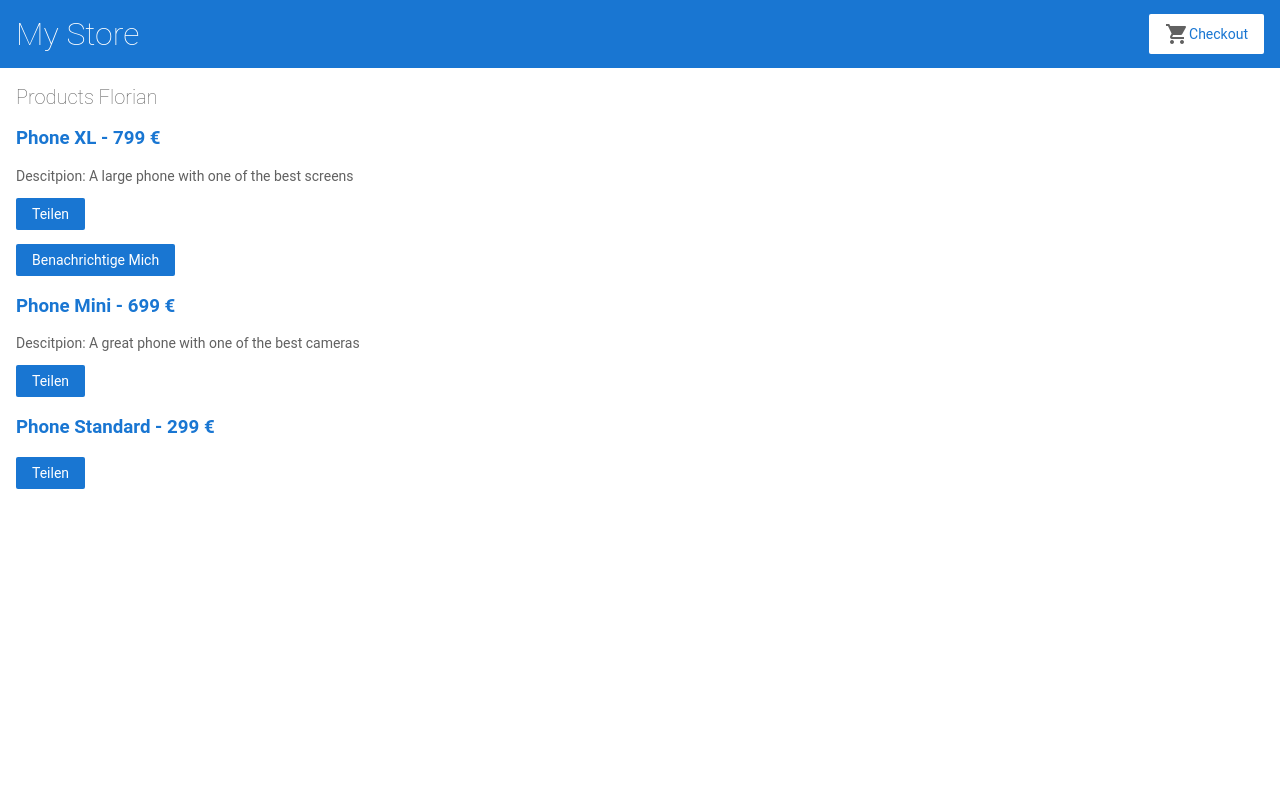
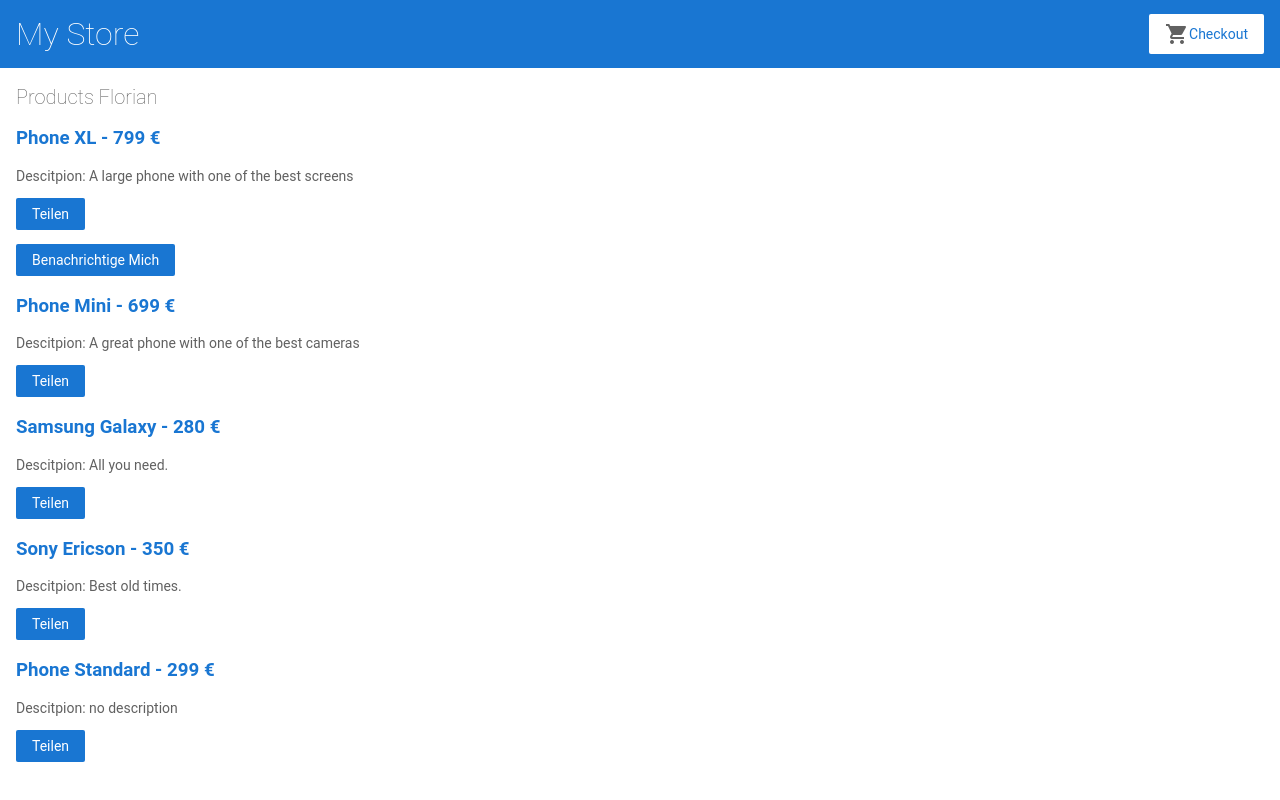
Before and after one commit to FlorianBogenschuetz/my-first-angular_v17, an Angular app: page / in a window 1280 px wide. Built offline with nearby package versions, Linux system fonts and the light colour scheme.

Commit message:
Cart service und component funktiioniert

```diff
--- a/src/app/app.module.ts
+++ b/src/app/app.module.ts
@@ -8,6 +8,7 @@
 import { ProductListComponent } from './product-list/product-list.component';
 import { ProductAlertsComponent } from './product-alerts/product-alerts.component';
 import { ProductDetailsComponent } from './product-details/product-details.component';
+import { CartComponent } from './cart/cart.component';
 
 @NgModule({
   imports: [
@@ -15,7 +16,8 @@
     ReactiveFormsModule,
     RouterModule.forRoot([
       { path: '', component: ProductListComponent },
-      { path: 'products/:productId', component: ProductDetailsComponent }
+      { path: 'products/:productId', component: ProductDetailsComponent },
+      { path: 'cart' , component: CartComponent }
     ]),
     ProductAlertsComponent
   ],
--- /dev/null
+++ b/src/app/cart.service.ts
@@ -0,0 +1,24 @@
+import { Injectable } from '@angular/core';
+import { Product } from './products'
+
+@Injectable({
+  providedIn: 'root'
+})
+export class CartService {
+  items: Product[] = [];
+
+  addToCart(product: Product) {
+    this.items.push(product);
+  }
+
+  getItems() {
+    return this.items;
+  }
+
+  clearCart() {
+    this.items = [];
+    return this.items;
+  }
+
+  constructor() { }
+}
--- /dev/null
+++ b/src/app/cart/cart.component.html
@@ -0,0 +1,7 @@
+
+<h3>Cart</h3>
+
+<div class="cart-item" *ngFor="let item of items">
+    <span>{{ item.name }}</span>
+    <span>{{ item.price }}</span>
+</div>
--- /dev/null
+++ b/src/app/cart/cart.component.ts
@@ -0,0 +1,19 @@
+import { Component } from '@angular/core';
+import { CartService } from '../cart.service';
+import { CommonModule } from '@angular/common';
+
+@Component({
+  selector: 'app-cart',
+  standalone: true,
+  imports: [CommonModule],
+  templateUrl: './cart.component.html',
+  styleUrl: './cart.component.css'
+})
+export class CartComponent {
+
+  items = this.CartService.getItems();
+
+  constructor(
+    private CartService: CartService
+  ) {}
+}
--- a/src/app/product-details/product-details.component.html
+++ b/src/app/product-details/product-details.component.html
@@ -4,4 +4,5 @@
     <h3>{{ product.name }}</h3>
     <h4>{{ product.price | currency }}</h4>
     <p>{{ product.description }}</p>
+    <button type="button" (click)="addToCart(product)">Buy</button>
 </div>
--- a/src/app/product-details/product-details.component.ts
+++ b/src/app/product-details/product-details.component.ts
@@ -2,6 +2,7 @@
 import { ActivatedRoute } from '@angular/router';
 import { Product, products } from '../products';
 import { CommonModule } from '@angular/common';
+import { CartService } from '../cart.service';
 
 @Component({
   selector: 'app-product-details',
@@ -12,7 +13,15 @@
 })
 export class ProductDetailsComponent implements OnInit {
   product: Product | undefined;
-  constructor(private route: ActivatedRoute) { }
+  constructor(
+    private route: ActivatedRoute,
+    private cartService: CartService
+  ) { }
+
+  addToCart(product: Product) {
+    this.cartService.addToCart(product);
+    window.alert('Your product has been added to the cart!');
+  }
 
   ngOnInit() {
     const routeParams = this.route.snapshot.paramMap;
--- a/src/app/products.ts
+++ b/src/app/products.ts
@@ -19,10 +19,22 @@
     description: 'A great phone with one of the best cameras'
   },
   {
+    id: 2,
+    name: 'Samsung Galaxy',
+    price: 280,
+    description: 'All you need.'
+  },
+  {
+    id: 2,
+    name: 'Sony Ericson',
+    price: 350,
+    description: 'Best old times.'
+  },
+  {
     id: 3,
     name: 'Phone Standard',
     price: 299,
-    description: ''
+    description: 'no description'
   }
 ];
 
--- a/src/app/top-bar/top-bar.component.html
+++ b/src/app/top-bar/top-bar.component.html
@@ -2,7 +2,7 @@
   <h1>My Store</h1>
 </a>
 
-<a class="button fancy-button"><em class="material-icons">shopping_cart</em>Checkout</a>
+<a routerLink="/cart" class="button fancy-button"><em class="material-icons">shopping_cart</em>Checkout</a>
 
 
 <!--
```
Also changed, not shown: src/app/cart/cart.component.css (added), 2 other files (tests, documents, lock files or other folders).
